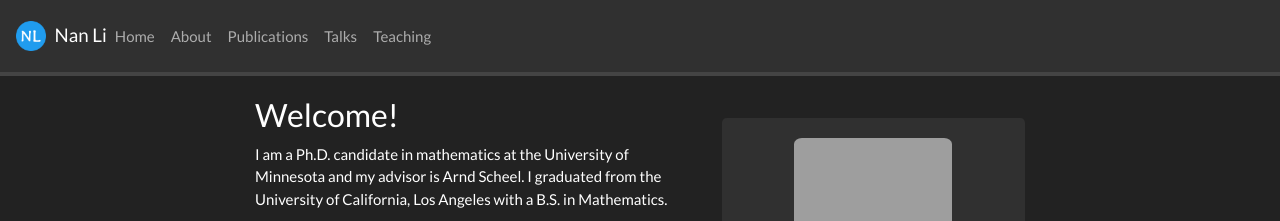
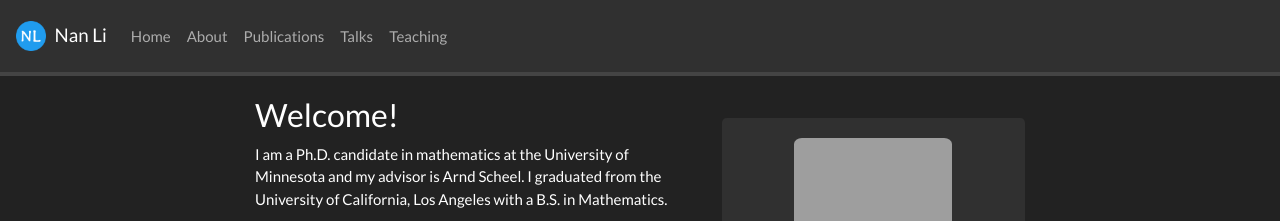
Before and after one commit to eigennan/eigennan.github.io, a Jekyll site: the page built from _pages/home.md, in a window 1280 px wide. Shown: the top 221 px of the page. Built offline with Jekyll 4.4.1, drawn with Linux system fonts in a browser that asks for light colours; a style sheet for code colours, icons or effects is not loaded.

Commit message:
Update header.html

```diff
--- a/_includes/header.html
+++ b/_includes/header.html
@@ -4,7 +4,7 @@
 <!-- End Google Tag Manager (noscript) -->
 
 <nav class="navbar sticky-top navbar-expand-md navbar-dark bg-dark">
-    <a class="navbar-brand mx-auto" href="{{ site.url }}{{ site.baseurl }}/">
+    <a class="navbar-brand" href="{{ site.url }}{{ site.baseurl }}/">
      <img src="{{ site.url }}{{ site.baseurl }}/favicon.ico" width="30" height="30" style="margin-right:5px" class="d-inline-block align-top" alt="">
       {{ site.title | escape }}
     </a>
@@ -12,7 +12,7 @@
         <span class="navbar-toggler-icon"></span>
     </button>
 
-    <div class="collapse navbar-collapse" id="navbarColor02">
+    <div class="collapse navbar-collapse mx-auto" id="navbarColor02">
         <div class="navbar-nav">
             <a class="nav-item nav-link" href="{{ site.url }}{{ site.baseurl }}/">Home</a>
             {% for page in site.nav_pages %}
```
